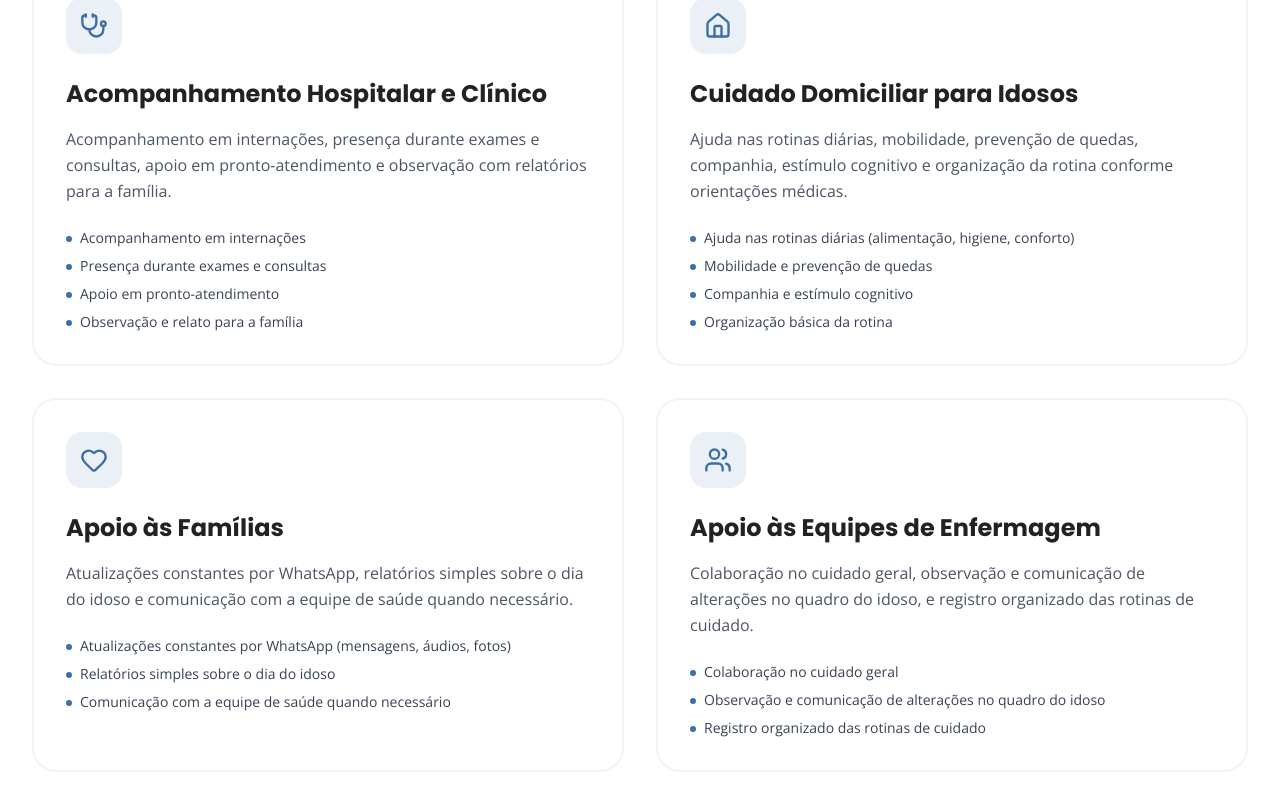
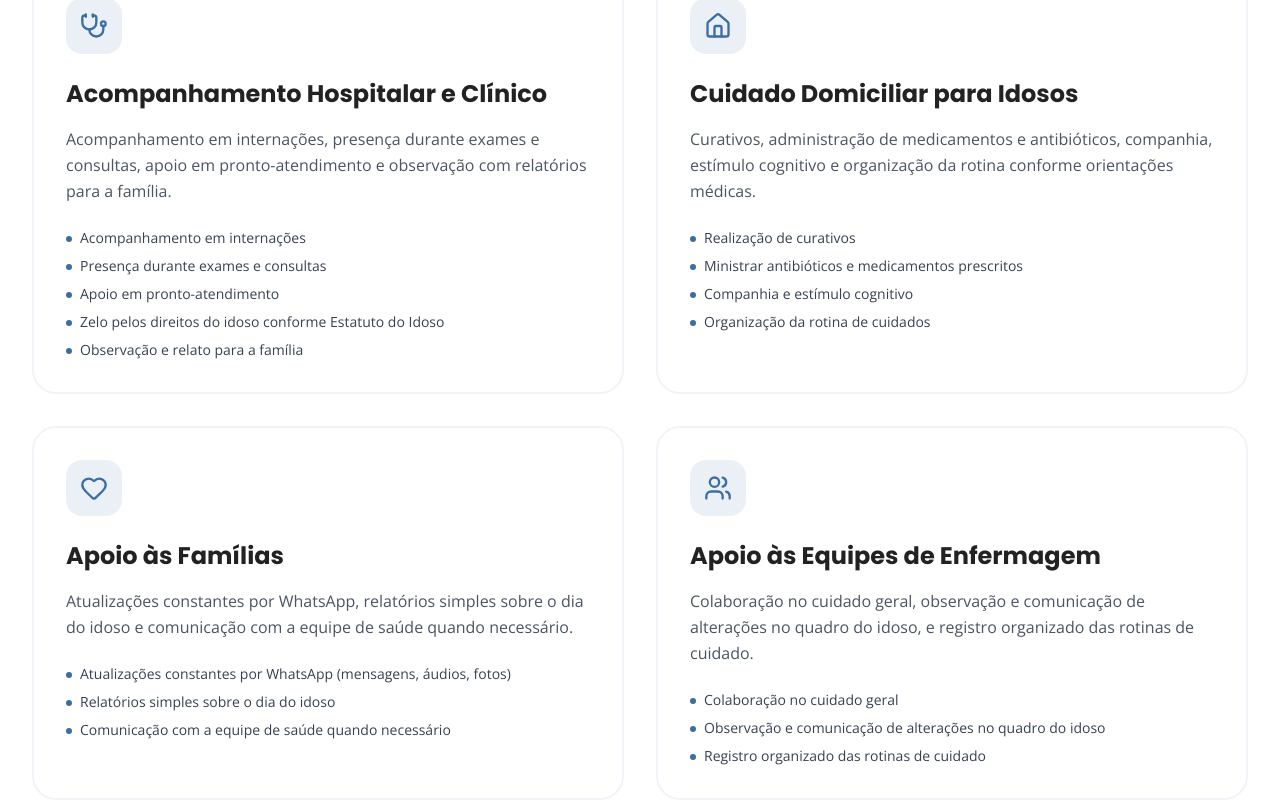
Before and after one commit to ficosta/iasi.enf.br, a React (Vite) app: page / in a window 1280 px wide. Shown: the part 2414-3220 px from the top of the page. Built offline with nearby package versions, Linux system fonts and the light colour scheme.

Commit message:
Update: Ajustes nos serviços e hospitais
- Remove UPA do Atalaia (Cotia)
- Remove referências a higiene no cuidado domiciliar
- Adiciona curativos e administração de medicamentos no domiciliar
- Adiciona zelo pelos direitos do idoso (Estatuto do Idoso)

```diff
--- a/src/data/content.ts
+++ b/src/data/content.ts
@@ -6,17 +6,18 @@ export const services = [
       'Acompanhamento em internações',
       'Presença durante exames e consultas',
       'Apoio em pronto-atendimento',
+      'Zelo pelos direitos do idoso conforme Estatuto do Idoso',
       'Observação e relato para a família'
     ]
   },
   {
     title: 'Cuidado Domiciliar para Idosos',
-    description: 'Ajuda nas rotinas diárias, mobilidade, prevenção de quedas, companhia, estímulo cognitivo e organização da rotina conforme orientações médicas.',
+    description: 'Curativos, administração de medicamentos e antibióticos, companhia, estímulo cognitivo e organização da rotina conforme orientações médicas.',
     items: [
-      'Ajuda nas rotinas diárias (alimentação, higiene, conforto)',
-      'Mobilidade e prevenção de quedas',
+      'Realização de curativos',
+      'Ministrar antibióticos e medicamentos prescritos',
       'Companhia e estímulo cognitivo',
-      'Organização básica da rotina'
+      'Organização da rotina de cuidados'
     ]
   },
   {
--- a/src/data/hospitals.ts
+++ b/src/data/hospitals.ts
@@ -25,7 +25,6 @@ export const hospitals: Hospital[] = [
   { name: 'Hospital Regional de Cotia (HRC)', city: 'Cotia', type: 'hospital' },
   { name: 'Hospital São Francisco de Cotia', city: 'Cotia', type: 'hospital' },
   { name: 'PA Caucaia do Alto', city: 'Cotia', type: 'upa' },
-  { name: 'UPA do Atalaia', city: 'Cotia', type: 'upa' },
   { name: 'Pronto-Socorro Infantil', city: 'Cotia', type: 'ps' },
 ];
 
```
